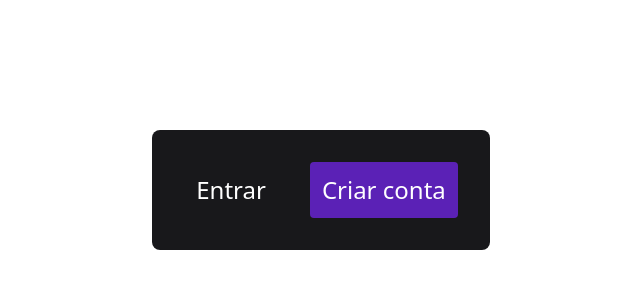
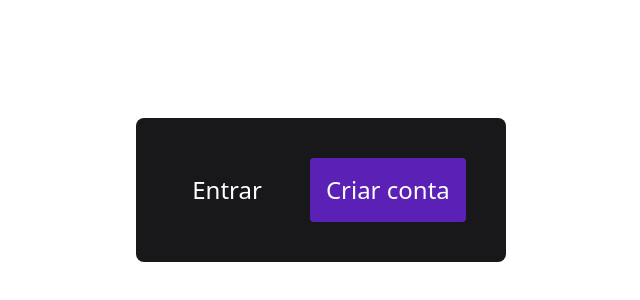
Before and after one commit to kauefraga/inuc, a React (Vite) app: page / in a window 1280 px wide. Shown: the part 210-510 px from the top of the page, without its empty margins (319-959 px from the left). Built offline with nearby package versions, Linux system fonts and the light colour scheme.

Commit message:
feat: increase Home wrapper and its children padding

```diff
--- a/src/pages/home.tsx
+++ b/src/pages/home.tsx
@@ -3,16 +3,16 @@ import { Link } from 'react-router-dom';
 function HomePage() {
   return (
     <main className="flex h-screen items-center justify-center">
-      <div className="flex flex-col items-center gap-8 rounded-lg bg-zinc-900 p-8 text-2xl text-white md:flex-row">
+      <div className="flex flex-col items-center gap-8 rounded-lg bg-zinc-900 p-10 text-2xl text-white md:flex-row">
         <Link
           to="/user/login"
-          className="p-3 decoration-2 underline-offset-2 hover:underline hover:decoration-yellow-400"
+          className="p-4 decoration-2 underline-offset-2 hover:underline hover:decoration-yellow-400"
         >
           Entrar
         </Link>
         <Link
           to="/user/create"
-          className="rounded bg-violet-800 p-3 transition-colors hover:bg-violet-700"
+          className="rounded bg-violet-800 p-4 transition-colors hover:bg-violet-700"
         >
           Criar conta
         </Link>
```
